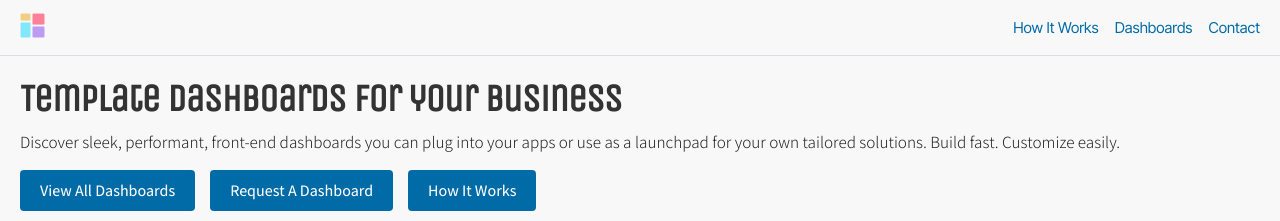
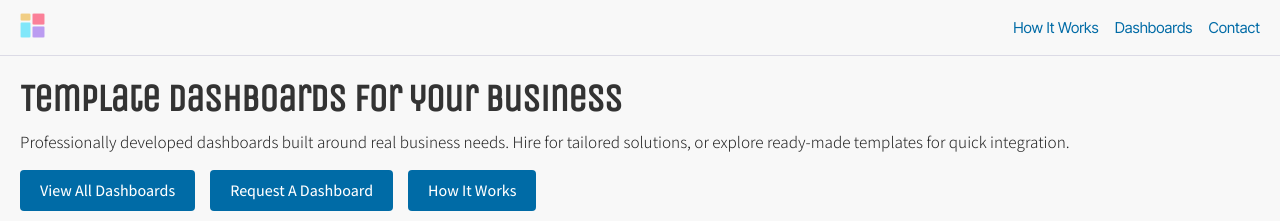
Before and after one commit to joseph-johnson27001/dashboard-website, a Vue app: page / in a window 1280 px wide. Shown: the top 221 px of the page. Built offline with nearby package versions, Linux system fonts and the light colour scheme.

Commit message:
Home page text update

```diff
--- a/src/views/HomePage.vue
+++ b/src/views/HomePage.vue
@@ -5,9 +5,9 @@
       <div class="hero-text">
         <h1>Template Dashboards for your Business</h1>
         <p>
-          Discover sleek, performant, front-end dashboards you can plug into
-          your apps or use as a launchpad for your own tailored solutions. Build
-          fast. Customize easily.
+          Professionally developed dashboards built around real business needs.
+          Hire for tailored solutions, or explore ready-made templates for quick
+          integration.
         </p>
         <div class="button-container">
           <router-link to="/dashboards" class="button"
```
